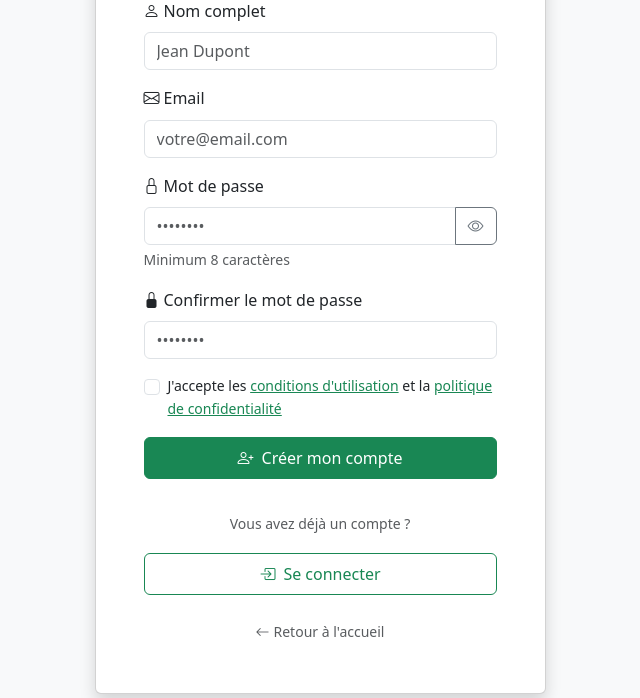
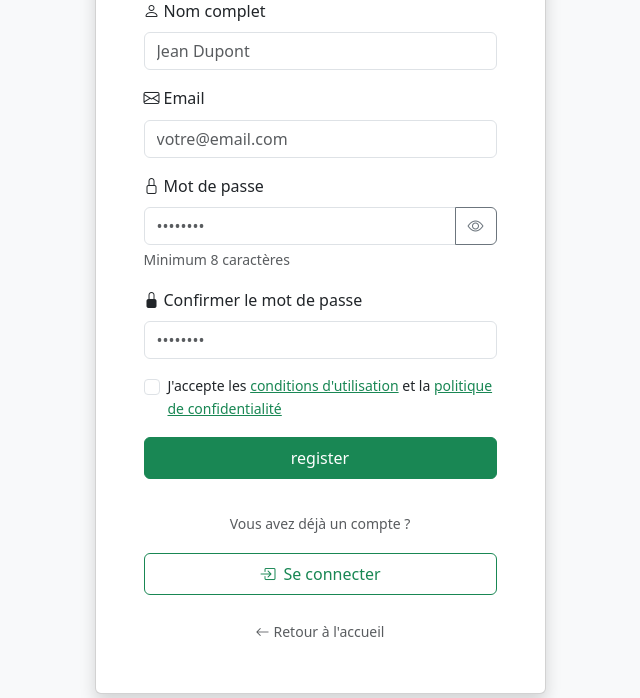
Before and after one commit to Abd0id/digital-garden-php-oop, a PHP site: page /register.php in a window 1280 px wide. Shown: the part 350-1048 px from the top of the page, without its empty margins (320-960 px from the left). Run offline with PHP 8.4, Linux system fonts and the light colour scheme.

Commit message:
specifying register condition

```diff
--- a/includes/auth.php
+++ b/includes/auth.php
@@ -18,7 +18,8 @@ if ($_SERVER['REQUEST_METHOD'] === 'POST' && isset($_POST['login'])) {
   }
 }
 
-if ($_SERVER['REQUEST_METHOD'] === 'POST') {
+if ($_SERVER['REQUEST_METHOD'] === 'POST' && isset($_POST['register'])) {
+
 
     // REGISTER
     if (isset($_POST['fullname'])) {
--- a/public/register.php
+++ b/public/register.php
@@ -113,9 +113,8 @@ unset($_SESSION['form_errors']);
               </div>
 
               <!-- Submit Button -->
-              <button type="submit" class="btn btn-success w-100 py-2 mb-3">
-                <i class="bi bi-person-plus me-2"></i>Créer mon compte
-              </button>
+              <input type="submit" name="register" class="btn btn-success w-100 py-2 mb-3" value="register">
+
 
               <!-- Divider -->
               <div class="text-center text-muted my-3">
```
